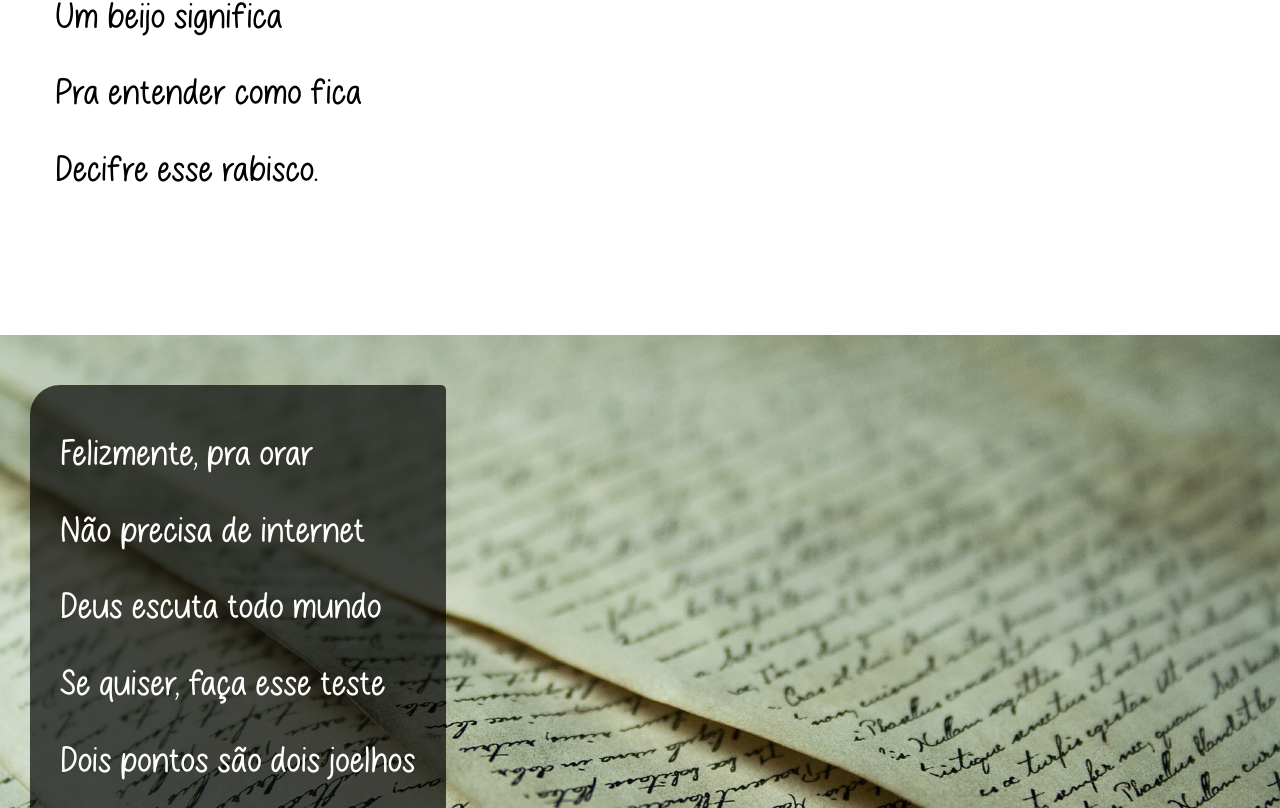
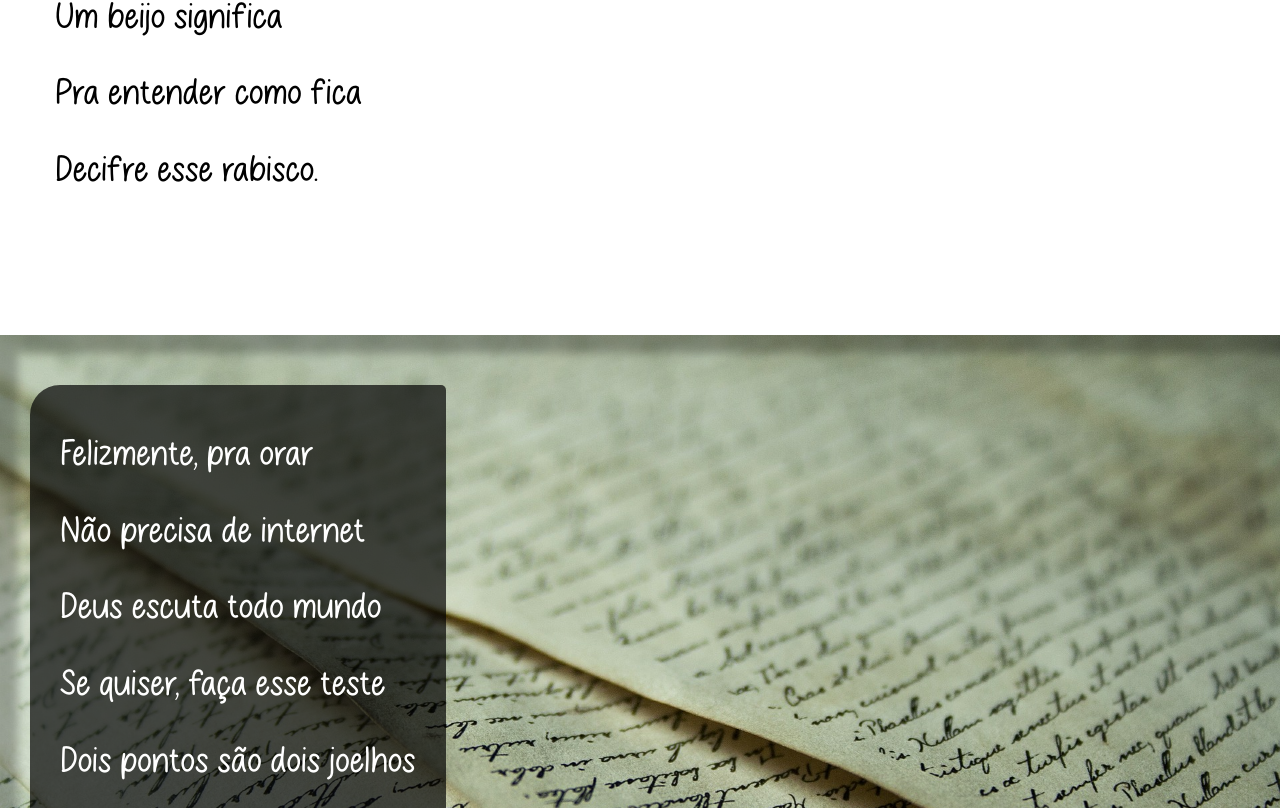
Before and after one commit to RamonLopes86/html-css, a plain HTML site: page ex022_desafio012/projeto-cordel.html in a window 1280 px wide. Shown: the part 2619-3427 px from the top of the page. Drawn offline with Linux system fonts and the light colour scheme; a web font is replaced by a local one.

Commit message:
atualizacao projeto

```diff
--- a/ex022_desafio012/css/style.css
+++ b/ex022_desafio012/css/style.css
@@ -56,7 +56,7 @@ section{
 .com-imagem{
 
     background-color: rgb(143, 143, 137);
-    box-shadow: 18px 18px 10px rgba(0, 0, 0, 0.233);
+    box-shadow:inset 18px 18px 10px rgba(0, 0, 0, 0.267);
 
 }
 
@@ -65,7 +65,7 @@ section{
     background-image: url(../image/background001.jpg);
     background-position: center center;
     background-size: cover;
-    background-attachment: fixed;
+    background-attachment: scroll;
 
 
 }
@@ -76,7 +76,6 @@ section{
     padding: 30px;
     max-width:520px;
     margin-left: -20px;
-
     color: white;
     background-color: rgba(0, 0, 0, 0.692);
     border-radius: 30px 5px 30px 5px;
@@ -94,7 +93,7 @@ section{
     background-image: url(../image/background002.jpg);
     background-position: center center;
     background-size: cover;
-    background-attachment: fixed;
+    background-attachment:scroll;
 
 }
 
```
